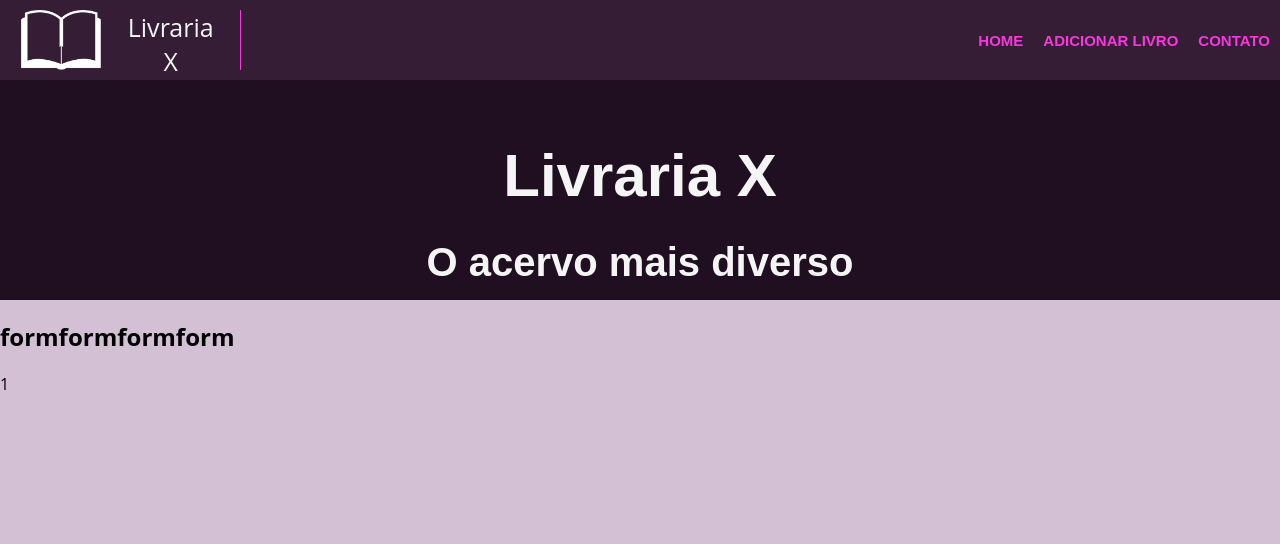
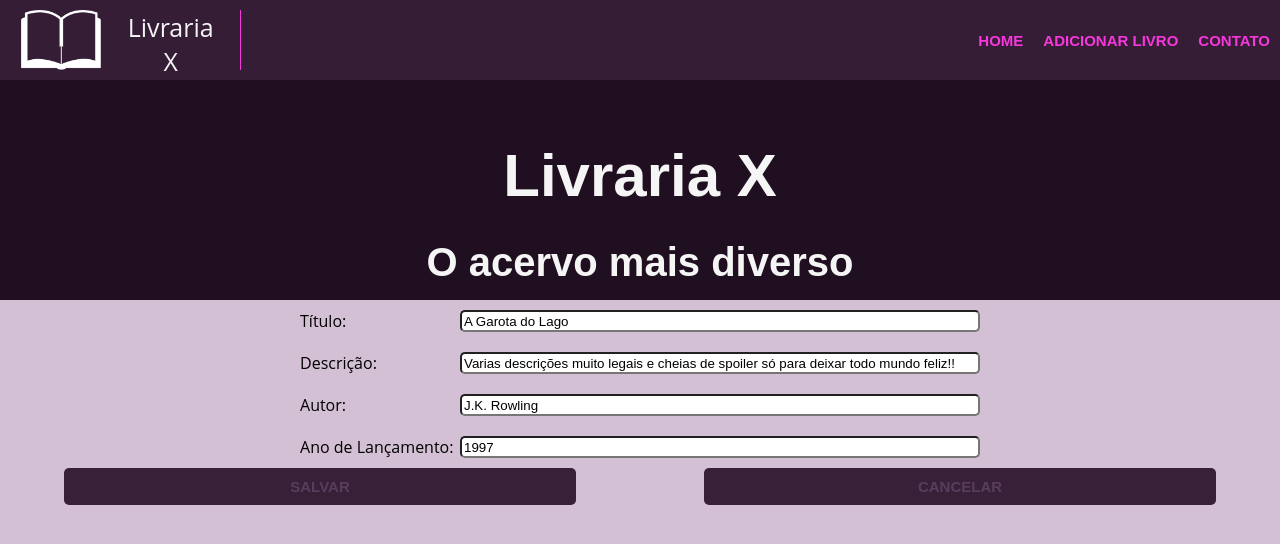
Before and after one commit to Hechprad/feps, a React (Create React App) app: page /book/1 in a window 1280 px wide. Both pictures are taken after a click on the button "EDITAR". Shown: the top 544 px of the page. Built offline with nearby package versions, Linux system fonts and the light colour scheme.

Commit message:
form css

```diff
--- a/src/Components/BookDetail/index.js
+++ b/src/Components/BookDetail/index.js
@@ -10,7 +10,7 @@ import './bookDetail.css';
 const BookDetail = ({ book, handleEdit, history }) => {
 
   //
-  const deleteFilm = () => {
+  const deleteBook = () => {
     alert('Livro excluído com sucesso')
     history.push('/')
   }
@@ -26,7 +26,7 @@ const BookDetail = ({ book, handleEdit, history }) => {
         <div className="div-btn">
           {/* colocando true na função handEdit do BookView */}
           <Button className="btn" onClick={handleEdit}>Editar</Button>
-          <Button className="btn">Deletar</Button>
+          <Button className="btn" onClick={deleteBook}>Deletar</Button>
         </div>
       </div>
     </div>
--- /dev/null
+++ b/src/Components/BookForm/bookForm.css
@@ -0,0 +1,17 @@
+.container-form {
+  display: flex;
+  flex-direction: column;
+}
+.container-form :nth-child(-n+4){
+  justify-content: center;
+}
+.container-btn {
+  display: flex;
+  justify-content: space-around;
+}
+.container-btn *{
+  width: 40%
+}
+.container-btn a :nth-child(1) {
+  width: 100%;
+}
--- a/src/Components/BookForm/index.js
+++ b/src/Components/BookForm/index.js
@@ -1,11 +1,29 @@
-import React from 'react'
+import React, { useState } from 'react';
 
-const BookForm = ({ book }) => {
+import LabelInput from '../LabelInput/index.js';
+import Button from '../Button/index.js';
+import { Link } from 'react-router-dom';
+
+import './bookForm.css';
+
+const BookForm = ( {book, handleEdit} ) => {
+  const [fields, setFields] = useState(book);
+
   return (
-    <>
-      <h2>formformformform</h2>
-      <p>{book.id}</p>
-    </>
+    <div className="container-form">
+      {/* <LabelInput label="Importar Imagem da Capa" type="file" value={filename} onChange={handleChange}></LabelInput> */}
+      <LabelInput label="Título" type="text" name="title" value={fields.title}></LabelInput>
+      <LabelInput label="Descrição" type="text" name="description" value={fields.description}></LabelInput>
+      <LabelInput label="Autor" type="text" name="author" value={fields.author}></LabelInput>
+      <LabelInput label="Ano de Lançamento" type="text" name="releaseYear" value={fields.releaseYear}></LabelInput>
+      <div className="container-btn">
+        <Button className="btn">Salvar</Button>
+        {/* chama a BookView, ativa a função handleEdit
+        mudando o valor true para false e cai no if do 'isEditing'
+        sendo mandado de volta para a BookDetail*/}
+        <Link to={`/book/${book.id}`}><Button className="btn" onClick={handleEdit}>Cancelar</Button></Link>
+      </div>
+    </div>
   );
 };
 
--- /dev/null
+++ b/src/Components/LabelInput/index.js
@@ -0,0 +1,14 @@
+import React from 'react'
+import './labelInput.css'
+
+// recebe a propriedade label e o resto do props(herdade)
+const LabelInput = ({ label, ...props}) => {
+  return (
+    <div className="div-label">
+      <label>{label}: </label>
+      <input className="input-text" {...props} ></input>
+    </div>
+  )
+}
+
+export default LabelInput
--- /dev/null
+++ b/src/Components/LabelInput/labelInput.css
@@ -0,0 +1,13 @@
+.div-label {
+  display: flex;
+  width: 100%;
+  justify-content: flex-start;
+  margin: 10px 0px 10px 0px;
+}
+.div-label label {
+  width: 160px;
+}
+.input-text {
+  width: 40%;
+  border-radius: 5px;
+}
--- a/src/Pages/BookView.js
+++ b/src/Pages/BookView.js
@@ -44,7 +44,7 @@ const BookView = ({ match }) => {
         // se for editar, manda o componente form
         // se não for editar, manda o detalhe
         isEditing ?
-          <BookForm book={book}/> :
+          <BookForm book={book} handleEdit={handleEdit}/> :
           <BookDetail book={book} handleEdit={handleEdit}/>
       }
     </div>
```
